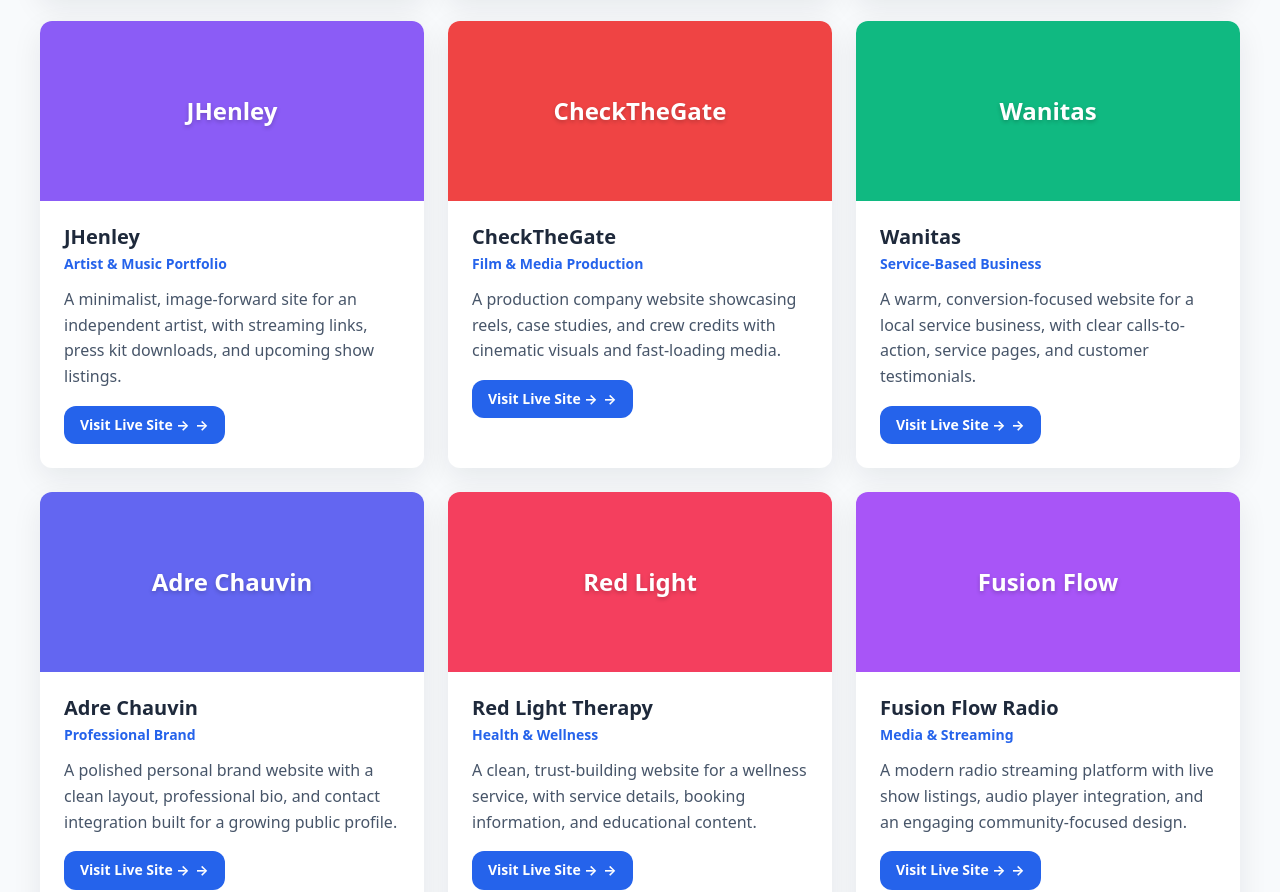
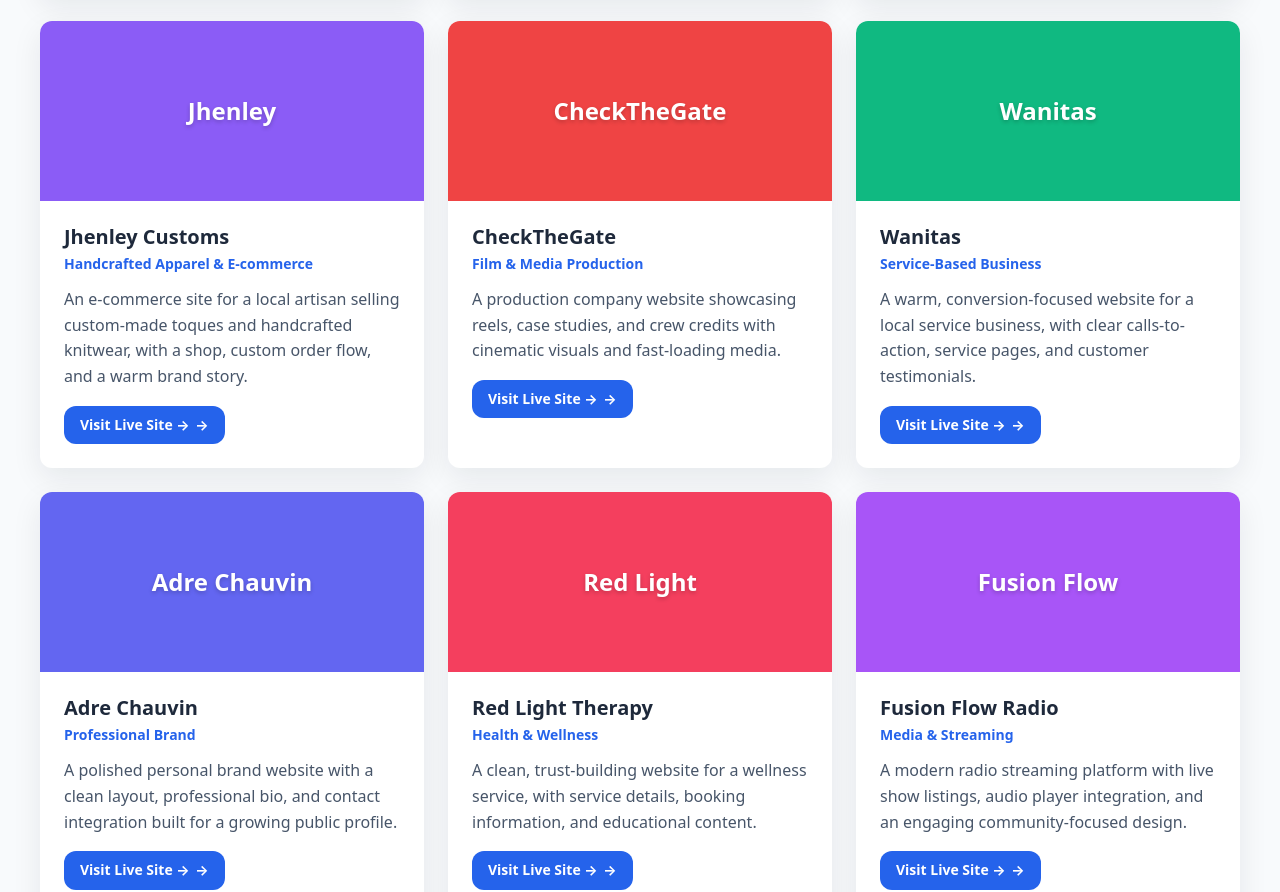
Before and after one commit to Selorm4321/BCWebcreator, a plain HTML site: page public/index.html in a window 1280 px wide. Shown: the part 2006-2898 px from the top of the page. Drawn offline with Linux system fonts and the light colour scheme.

Commit message:
Fix Jhenley Customs description — it's a handcrafted toques e-commerce shop, not an artist portfolio

```diff
--- a/public/index.html
+++ b/public/index.html
@@ -275,12 +275,12 @@
 
           <article class="portfolio-card">
             <div class="portfolio-thumb" style="--bg:#8b5cf6;">
-              <span class="portfolio-logo">JHenley</span>
+              <span class="portfolio-logo">Jhenley</span>
             </div>
             <div class="portfolio-body">
-              <h3>JHenley</h3>
-              <p class="portfolio-tag">Artist & Music Portfolio</p>
-              <p>A minimalist, image-forward site for an independent artist, with streaming links, press kit downloads, and upcoming show listings.</p>
+              <h3>Jhenley Customs</h3>
+              <p class="portfolio-tag">Handcrafted Apparel & E-commerce</p>
+              <p>An e-commerce site for a local artisan selling custom-made toques and handcrafted knitwear, with a shop, custom order flow, and a warm brand story.</p>
               <a href="https://jhenleycustoms.com/" target="_blank" rel="noopener noreferrer" class="portfolio-link">Visit Live Site →</a>
             </div>
           </article>
```
